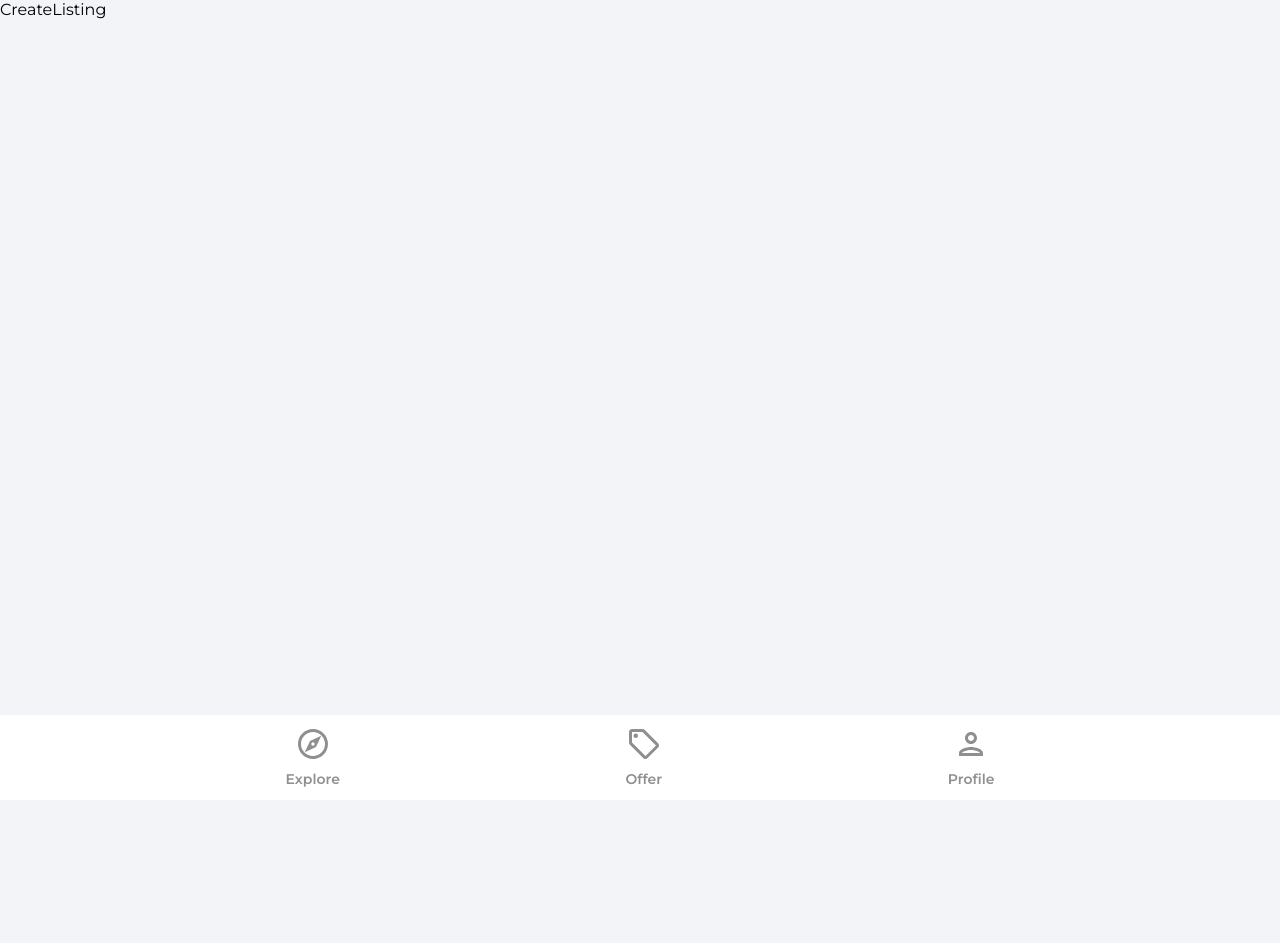
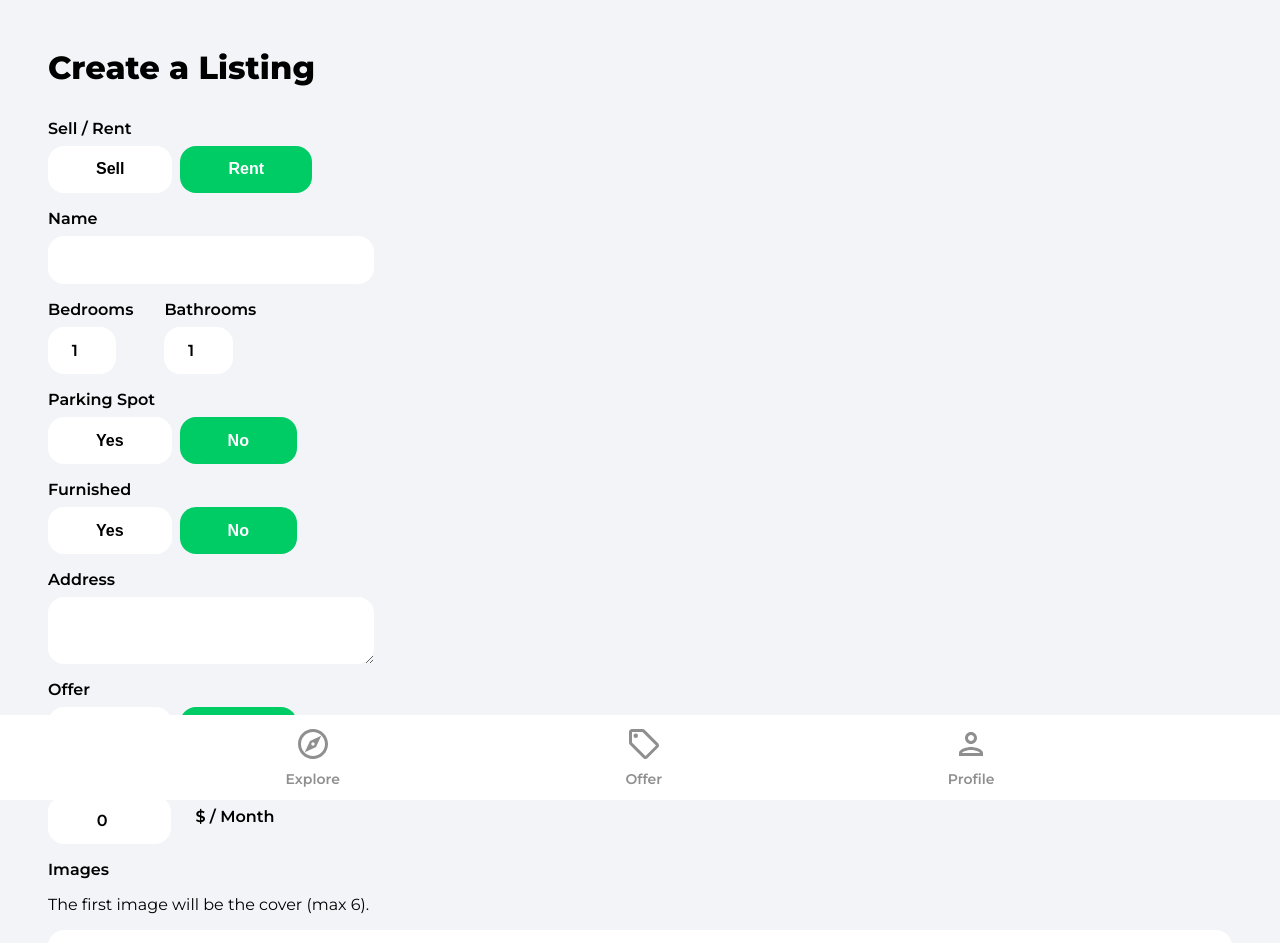
Before and after one commit to mishalmusthafa/house-marketplace, a React (Create React App) app: page /create-listing in a window 1280 px wide. Shown: the top 943 px of the page. Before the commit the page ends 800 px from the top, so only its background shows below. Built offline with nearby package versions, Linux system fonts and the light colour scheme; no server answers; sample sign-in values are in the browser's storage.

Commit message:
Added CreateListing form

```diff
--- a/src/components/ListingItem.jsx
+++ b/src/components/ListingItem.jsx
@@ -15,6 +15,7 @@ function ListingItem({ listing, id, onDelete }) {
           $ {listing.offer
             ? listing.discountedPrice.toString().replace(/\B(?=(\d{3})+(?!\d))/g, ",")
             : listing.regularPrice.toString().replace(/\B(?=(\d{3})+(?!\d))/g, ",")}
+          {listing.type === 'rent' && ' / Month'}
         </p>
         <div className="categoryListingInfoDiv">
           <img src={bedIcon} alt="bedroom" />
--- a/src/pages/CreateListing.jsx
+++ b/src/pages/CreateListing.jsx
@@ -22,6 +22,7 @@ function CreateListing() {
     longitude: 0,
   });
 
+
   const auth = getAuth();
   const navigate = useNavigate();
   const isMounted = useRef(true);
@@ -38,11 +39,185 @@ function CreateListing() {
     }
   }, [isMounted]);
 
+  const {
+    type,
+    name,
+    bedrooms,
+    bathrooms,
+    parking,
+    furnished,
+    address,
+    offer,
+    regularPrice,
+    discountedPrice,
+    images,
+    latitude,
+    longitude,
+  } = formData;
+
+  const onSubmit = (e) => {
+    e.preventDefault();
+    console.log(formData);
+  };
+
+  const onMutate = (e) => {
+    let boolean;
+
+    if (e.target.value === 'true') {
+      boolean = true;
+    }
+
+    if (e.target.value === 'false') {
+      boolean = false;
+    }
+
+    // Files
+    if (e.target.files) {
+      setFormData({
+        ...formData,
+        images: e.target.files
+      });
+    }
+
+    // Text / Numbers / Boolean
+    if (!e.target.files) {
+      setFormData({
+        ...formData,
+        [e.target.id]: boolean ?? e.target.value
+      });
+    }
+
+  };
+
   if (loading) {
     return <Spinner />;
   }
 
-  return <div>CreateListing</div>;
+  return (
+    <div className="profile">
+      <header>
+        <p className="pageHeader">Create a Listing</p>
+      </header>
+      <main>
+        <form onSubmit={onSubmit}>
+          <label className="formLabel">Sell / Rent</label>
+
+          <div className="formButtons">
+            <button type='button' className={type === 'sale' ? 'formButtonActive' : 'formButton'}
+              id='type' value='sale' onClick={onMutate}
+            >Sell</button>
+            <button type='button' className={type === 'rent' ? 'formButtonActive' : 'formButton'}
+              id='type' value='rent' onClick={onMutate}
+            >Rent</button>
+          </div>
+
+          {/* Name */}
+          <label className="formLabel">Name</label>
+          <input type="text" className="formInputName" id='name' value={name} onChange={onMutate} maxLength='32' minLength='10' required />
+
+          {/* Form rooms */}
+          <div className="formRooms flex">
+            <div>
+              <label className="formLabel">Bedrooms</label>
+              <input type="number" className="formInputSmall" id='bedrooms' value={bedrooms} onChange={onMutate} min='1' max='80' required />
+            </div>
+            <div>
+              <label className="formLabel">Bathrooms</label>
+              <input type="number" className="formInputSmall" id='bathrooms' value={bathrooms} onChange={onMutate} min='1' max='80' required />
+            </div>
+          </div>
+
+          {/* Parking */}
+          <label className="formLabel">Parking Spot</label>
+          <div className="formButtons">
+            <button type='button' className={parking ? 'formButtonActive' : 'formButton'} id='parking' value={true} onClick={onMutate} >Yes</button>
+            <button type='button' className={!parking ? 'formButtonActive' : 'formButton'} id='parking' value={false} onClick={onMutate} >No</button>
+          </div>
+
+          {/* Furnished */}
+          <label className="formLabel">Furnished</label>
+          <div className="formButtons">
+            <button type='button' className={furnished ? 'formButtonActive' : 'formButton'} id='furnished' value={true} onClick={onMutate} >Yes</button>
+            <button type='button' className={!furnished ? 'formButtonActive' : 'formButton'} id='furnished' value={false} onClick={onMutate} >No</button>
+          </div>
+
+          {/* Address */}
+          <label className="formLabel">Address</label>
+          <textarea id='address' className='formInputAddress' value={address} onChange={onMutate} required></textarea>
+
+          {!geoLocationEnabled && <div className='formLatLng flex'>
+            <div>
+              <label className='formLabel'>Latitude</label>
+              <input
+                className='formInputSmall'
+                type='number'
+                id='latitude'
+                value={latitude}
+                onChange={onMutate}
+                required
+              />
+            </div>
+            <div>
+              <label className='formLabel'>Longitude</label>
+              <input
+                className='formInputSmall'
+                type='number'
+                id='longitude'
+                value={longitude}
+                onChange={onMutate}
+                required
+              />
+            </div>
+          </div>}
+
+          {/* Offer */}
+          <label className="formLabel">Offer</label>
+          <div className="formButtons">
+            <button type='button' className={offer ? 'formButtonActive' : 'formButton'} id='offer' value={true} onClick={onMutate} >Yes</button>
+            <button type='button' className={!offer ? 'formButtonActive' : 'formButton'} id='offer' value={false} onClick={onMutate} >No</button>
+          </div>
+
+          {/* Regular Price */}
+          <label className="formLabel">Regular Price</label>
+          <div className="formPriceDiv">
+            <input
+              className="formInputSmall"
+              type="number"
+              id='regularPrice'
+              value={regularPrice}
+              onChange={onMutate}
+              max='72000000'
+              min='50'
+              required />
+            {type === 'rent' && (<p className='formPriceText'>$ / Month</p>)}
+          </div>
+
+          {/* OfferPrice */}
+          {offer && (
+            <>
+              <div className="formLabel">Discounted Price</div>
+              <div className="formPriceDiv">
+
+                <input type="number" className="formInputSmall" id='discountedPrice' onChange={onMutate} value={discountedPrice} min='50' max='75000000' required={offer} />
+                {type === 'rent' && (<p className='formPriceText'>$ / Month</p>)}
+
+              </div>
+            </>
+          )}
+
+          {/* Form image */}
+          <label className="formLabel">Images</label>
+          <p className="imageInfo">The first image will be the cover (max 6).</p>
+          <input type="file" className='formInputFile'
+            id='image' onChange={onMutate} max='6'
+            min='1' accept='.jpg, .png, .jpeg' multiple required />
+
+          <button type='submit' className='primaryButton createListingButton'>Create Listing</button>
+        </form>
+      </main>
+    </div >
+  );
+
 }
 
 export default CreateListing;
```
Also changed, not shown: 1 other file (tests, documents, lock files or other folders).
